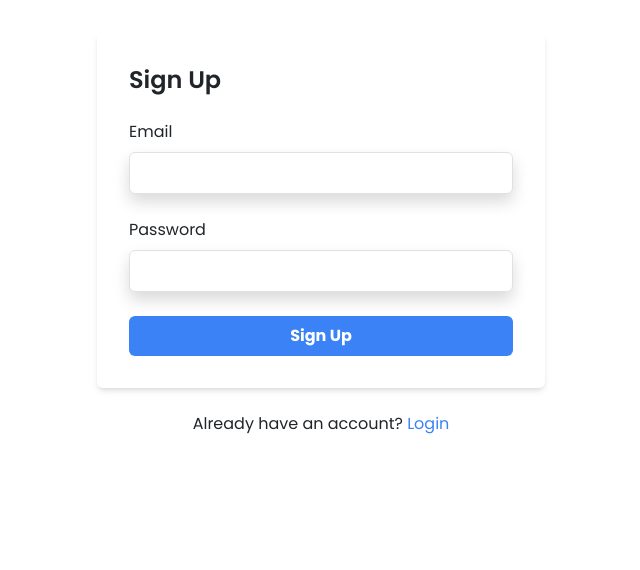
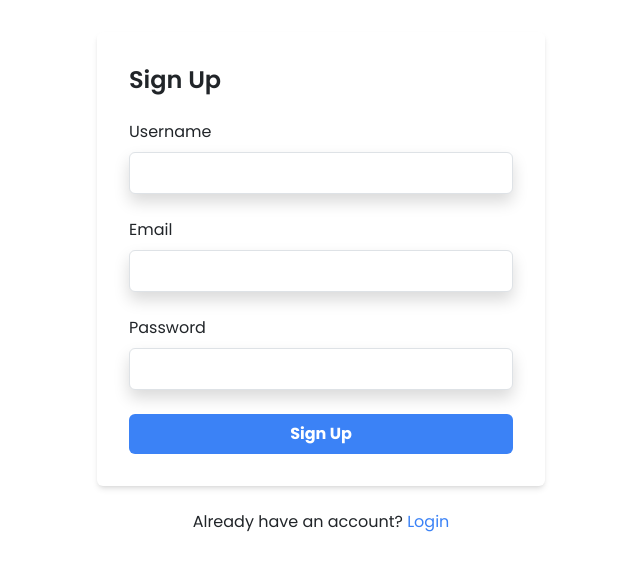
Before and after one commit to zabir42/ParkEase, a React (Vite) app: page /signup in a window 1280 px wide. Shown: the top 570 px of the page, without its empty margins (319-959 px from the left). Built offline with nearby package versions, Linux system fonts and the light colour scheme.

Commit message:
username add in signup form

```diff
--- a/src/firebase.js
+++ b/src/firebase.js
@@ -5,6 +5,7 @@ import {
   getAuth,
   sendPasswordResetEmail,
   signInWithEmailAndPassword,
+  updateProfile
 } from "firebase/auth";
 
 // Your web app's Firebase configuration
@@ -23,15 +24,21 @@ const firebaseConfig = {
 const app = initializeApp(firebaseConfig);
 const auth = getAuth(app);
 
-const registerWithEmailAndPassword = async (email, password) => {
+const registerWithEmailAndPassword = async (email, password, username) => {
   try {
     const res = await createUserWithEmailAndPassword(auth, email, password);
     const user = res.user;
+
+    await updateProfile(user, {
+      displayName: username
+    });
+
     return user;
   } catch (err) {
-    throw Error;
+    throw err;
   }
 };
+
 
 const loginWithEmailAndPassword = async (email, password) => {
   try {
--- a/src/page/Dashboard.jsx
+++ b/src/page/Dashboard.jsx
@@ -31,7 +31,7 @@ const Dashboard = () => {
     return (
         <>
             <Header />
-            <div>Welcome, {user.email}</div>
+            <div>Welcome, {user.displayName}</div>
             <button className='bg-black text-white rounded p-1' onClick={handleLogout}>Logout</button>
             <div className="container-md pt-5">
                 <div className="row">
--- a/src/page/Signup.jsx
+++ b/src/page/Signup.jsx
@@ -6,16 +6,15 @@ import { registerWithEmailAndPassword } from '../firebase';
 
 const Signup = () => {
     const { register, handleSubmit, formState: { errors } } = useForm();
-    const navigate = useNavigate()
+    const navigate = useNavigate();
 
     const onSubmit = async (data) => {
         try {
-            const user = await registerWithEmailAndPassword(data.email, data.password);
+            const user = await registerWithEmailAndPassword(data.email, data.password, data.username);
             console.log(user);
-            navigate('/login')
+            navigate('/login');
         } catch (error) {
             console.log(error);
-
         }
     };
 
@@ -23,6 +22,17 @@ const Signup = () => {
         <div className="container mx-auto mt-8">
             <form onSubmit={handleSubmit(onSubmit)} className="max-w-md mx-auto bg-white p-8 rounded shadow-md">
                 <h2 className="text-2xl font-semibold mb-4">Sign Up</h2>
+                <div className="mb-4">
+                    <Field label="Username">
+                        <input
+                            type="text"
+                            id="username"
+                            {...register('username', { required: true })}
+                            className="w-full px-3 py-2 border rounded shadow appearance-none focus:outline-none focus:shadow-outline"
+                        />
+                    </Field>
+                    {errors.username && <span className="text-red-500">Username is required</span>}
+                </div>
                 <div className="mb-4">
                     <Field label="Email">
                         <input
--- a/src/provider/ParkingProvider.jsx
+++ b/src/provider/ParkingProvider.jsx
@@ -6,9 +6,14 @@ const ParkingProvider = ({ children }) => {
     const [editState, setEditState] = useState('')
 
     const deleteParkingEntry = (index) => {
-        const updatedParking = parking.filter((_, i) => i !== index);
-        setParking(updatedParking);
+
+        const confirmed = window.confirm("Are you sure you want to delete this parking entry?");
+        if (confirmed) {
+            const updatedParking = parking.filter((_, i) => i !== index);
+            setParking(updatedParking);
+        }
     };
+
 
     return (
         <ParkingContext.Provider value={{ parking, setParking, deleteParkingEntry, editState, setEditState }}>
```
